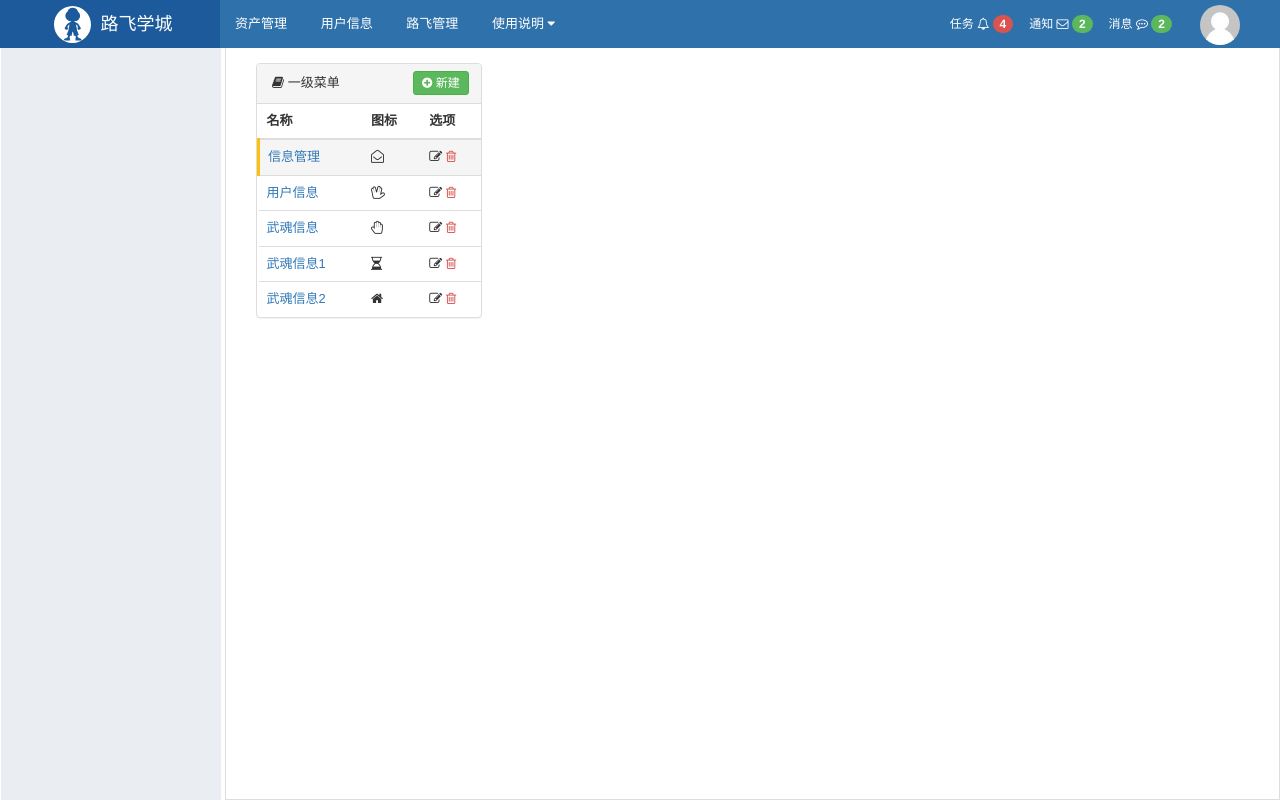
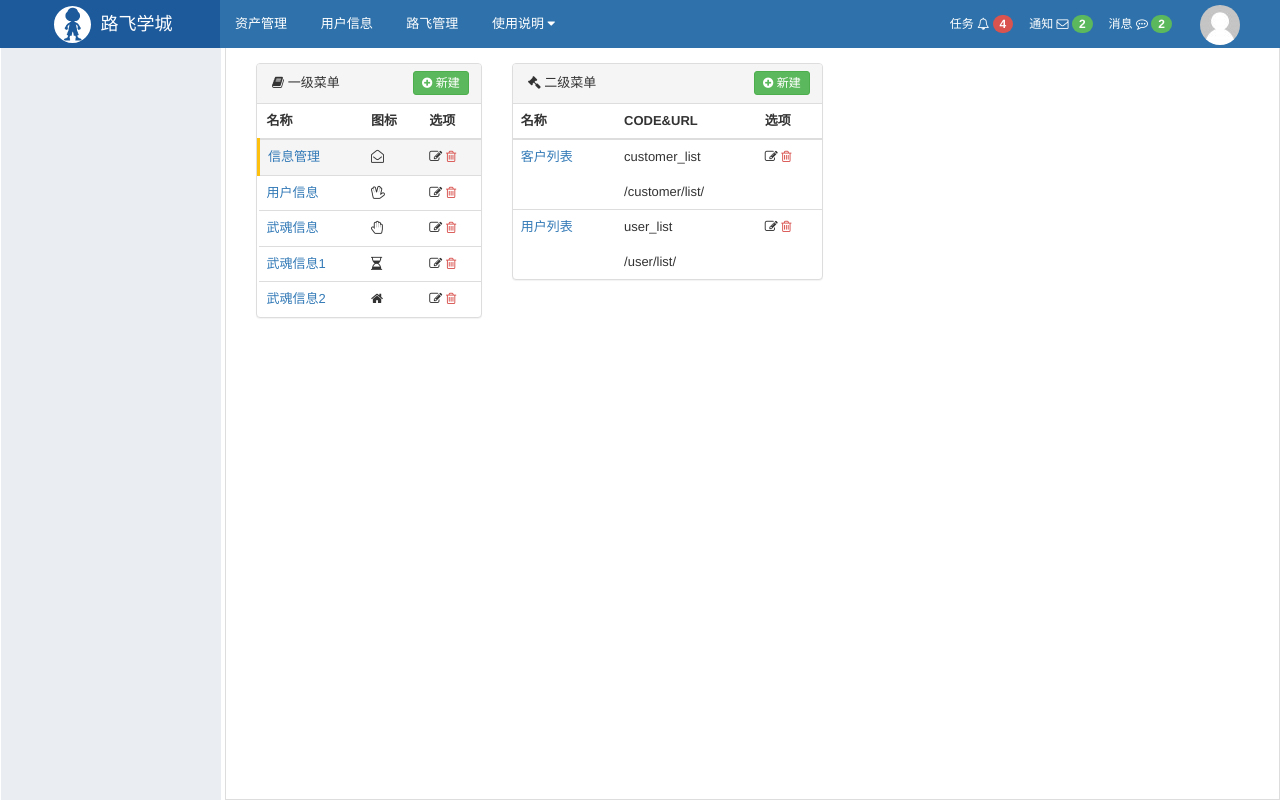
Before and after one commit to lp1506947671/CRM, a Django app: page /rbac/menu/list/?mid=1 in a window 1280 px wide. Run offline with Django 3.2, Linux system fonts and the light colour scheme; data comes from the database, SQL or seed files in the repository; both versions use the stored data as it was after the commit; some libraries are stand-ins or nearby versions.

Commit message:
权限菜单之二级菜单增删改查

```diff
--- a/crm/rbac/forms/menu.py
+++ b/crm/rbac/forms/menu.py
@@ -1,9 +1,11 @@
 #!/usr/bin/env python3
 # -*- coding: utf-8 -*-
 from django import forms
+
 from django.utils.safestring import mark_safe
 
 from rbac import models
+from rbac.forms.base_forms import MyBaseForm
 
 ICON_LIST = [
     ['fa-hand-scissors-o', '<i aria-hidden="true" class="fa fa-hand-scissors-o"></i>'],
@@ -49,3 +51,9 @@ class MenuForm(forms.ModelForm):
             'title': forms.TextInput(attrs={"class": 'form-control'}),
             'icon': forms.RadioSelect(choices=ICON_LIST, attrs={'class': 'clearfix'})
         }
+
+
+class SecondMenuForm(MyBaseForm):
+    class Meta:
+        model = models.Permission
+        exclude = ['pid']
--- a/crm/rbac/templates/menu_list.html
+++ b/crm/rbac/templates/menu_list.html
@@ -34,7 +34,7 @@
                     </thead>
                     <tbody>
                     {% for row in menus %}
-                        <tr class="{% if row.id|safe == menu_id %}active{% endif %}" >
+                        <tr class="{% if row.id|safe == menu_id %}active{% endif %}">
                             <td><a href="?mid={{ row.id }}">{{ row.title }}</a></td>
                             <td><i class="fa {{ row.icon }}" aria-hidden="true"></i></td>
                             <td>
@@ -52,5 +52,54 @@
                 </table>
             </div>
         </div>
+
+        <div class="col-md-4">
+            <div class="panel panel-default">
+                <!-- Default panel contents -->
+                <div class="panel-heading">
+                    <i class="fa fa-gavel" aria-hidden="true"></i> 二级菜单
+                    {% if menu_id %}
+                        <a href="{% memory_url request 'rbac:second_menu_add' menu_id=menu_id %}" class="right btn btn-success btn-xs"
+                           style="padding: 2px 8px;margin: -3px;">
+                            <i class="fa fa-plus-circle" aria-hidden="true"></i>
+                            新建
+                        </a>
+                    {% endif %}
+                </div>
+                <!-- Table -->
+                <table class="table">
+                    <thead>
+                    <tr>
+                        <th>名称</th>
+                        <th>CODE&URL</th>
+                        <th>选项</th>
+                    </tr>
+                    </thead>
+                    <tbody>
+                    {% for row in second_menus %}
+                        <tr class="{% if row.id|safe == second_menu_id %}active{% endif %}">
+                            <td rowspan="2">
+                                <a href="?mid={{ menu_id }}&sid={{ row.id }}">{{ row.title }}</a>
+                            </td>
+                            <td>{{ row.name }}</td>
+                            <td>
+                                <a style="color: #333333" href="{% memory_url request 'rbac:second_menu_edit' pk=row.id %}">
+                                    <i class="fa fa-edit" aria-hidden="true"></i>
+                                </a>
+                                <a style="color: #d9534f;" href="{% memory_url request 'rbac:second_menu_del' pk=row.id %}"><i
+                                        class="fa fa-trash-o"></i></a>
+                            </td>
+                        </tr>
+                        <tr class="{% if row.id|safe == second_menu_id %}active{% endif %}">
+                        <td colspan="2" style="border-top: 0" >{{ row.url }} </td>
+                        </tr>
+                    {% endfor %}
+
+
+                    </tbody>
+                </table>
+            </div>
+        </div>
+
     </div>
 {% endblock %}
--- a/crm/rbac/urls.py
+++ b/crm/rbac/urls.py
@@ -20,4 +20,8 @@ urlpatterns = [
     re_path(r'^menu/add/$', menu.menu_add, name='menu_add'),
     re_path(r'^menu/edit/(?P<pk>\d+)/$', menu.menu_edit, name='menu_edit'),
     re_path(r'^menu/del/(?P<pk>\d+)/$', menu.menu_del, name='menu_del'),
+
+    re_path(r'^second/menu/add/(?P<menu_id>\d+)$', menu.second_menu_add, name='second_menu_add'),
+    re_path(r'^second/menu/edit/(?P<pk>\d+)/$', menu.second_menu_edit, name='second_menu_edit'),
+    re_path(r'^second/menu/del/(?P<pk>\d+)/$', menu.second_menu_del, name='second_menu_del'),
 ]
--- a/crm/rbac/views/menu.py
+++ b/crm/rbac/views/menu.py
@@ -4,40 +4,51 @@ from django.http import HttpResponse
 from django.shortcuts import render, redirect
 from django.urls import reverse
 
-from rbac.forms.menu import MenuForm
-from rbac.models import Menu
+from rbac.forms.menu import MenuForm, SecondMenuForm
+from rbac.models import Menu, Permission
 from rbac.service.urls import memory_reverse
 
 
 def menu_list(request):
     menus = Menu.objects.all()
+    # 用户选择的一级菜单
     menu_id = request.GET.get('mid')
-    return render(request, "menu_list.html", {"menus": menus, "menu_id": menu_id})
+    # 用户选择的二级菜单
+    second_menu_id = request.GET.get('sid')
+    menu_exists = Menu.objects.filter(id=menu_id).exists()
+    menu_id = menu_id if menu_exists else None
+    if menu_id:
+        second_menus = Permission.objects.filter(menu_id=menu_id)
+    else:
+        second_menus = []
+    result = {"menus": menus, "menu_id": menu_id, 'second_menus': second_menus, 'second_menu_id': second_menu_id, }
+
+    return render(request, "menu_list.html", result)
 
 
 def menu_add(request):
     if request.method == "GET":
         menu_form = MenuForm()
-        return render(request, 'role_change.html', {'form': menu_form })
+        return render(request, 'role_change.html', {'form': menu_form})
     menu_form = MenuForm(request.POST)
-    if menu_form .is_valid():
-        menu_form .save()
-        return redirect(memory_reverse(request,"rbac:menu_list"))
-    return render(request, 'rbac/change.html', {'form': menu_form })
+    if menu_form.is_valid():
+        menu_form.save()
+        return redirect(memory_reverse(request, "rbac:menu_list"))
+    return render(request, 'rbac/change.html', {'form': menu_form})
 
 
-def menu_edit(request,pk):
+def menu_edit(request, pk):
     obj = Menu.objects.filter(id=pk).first()
     if not obj:
         return HttpResponse("一级菜单不存在")
     if request.method == "GET":
-        menu_form  = MenuForm(instance=obj)
-        return render(request, "role_change.html", {'form': menu_form })
-    menu_form  = MenuForm(instance=obj, data=request.POST)
-    if menu_form .is_valid():
-        menu_form .save()
+        menu_form = MenuForm(instance=obj)
+        return render(request, "role_change.html", {'form': menu_form})
+    menu_form = MenuForm(instance=obj, data=request.POST)
+    if menu_form.is_valid():
+        menu_form.save()
         return redirect(memory_reverse(request, 'rbac:menu_list'))
-    return render(request, "role_change.html", {"form": menu_form })
+    return render(request, "role_change.html", {"form": menu_form})
 
 
 def menu_del(request, pk):
@@ -48,3 +59,39 @@ def menu_del(request, pk):
     if not obj:
         return HttpResponse("一级菜单不存在")
     return redirect(origin_url)
+
+
+def second_menu_add(request, menu_id):
+    menu_object = Menu.objects.filter(id=menu_id).first()
+    if request.method == "GET":
+        menu_form = SecondMenuForm(initial={'menu': menu_object})
+        return render(request, 'role_change.html', {'form': menu_form})
+    menu_form = SecondMenuForm(request.POST)
+    if menu_form.is_valid():
+        menu_form.save()
+        return redirect(memory_reverse(request, "rbac:menu_list"))
+    return render(request, 'rbac/change.html', {'form': menu_form})
+
+
+def second_menu_edit(request, pk):
+    obj = Permission.objects.filter(id=pk).first()
+    if not obj:
+        return HttpResponse("二级菜单不存在")
+    if request.method == "GET":
+        menu_form = SecondMenuForm(instance=obj)
+        return render(request, "role_change.html", {'form': menu_form})
+    menu_form = SecondMenuForm(instance=obj, data=request.POST)
+    if menu_form.is_valid():
+        menu_form.save()
+        return redirect(memory_reverse(request, 'rbac:menu_list'))
+    return render(request, "role_change.html", {"form": menu_form})
+
+
+def second_menu_del(request, pk):
+    origin_url = memory_reverse(request, 'rbac:menu_list')
+    if request.method == "GET":
+        return render(request, "role_delete.html", {'origin_url ': origin_url})
+    obj = Permission.objects.filter(id=pk).delete()
+    if not obj:
+        return HttpResponse("二级菜单不存在")
+    return redirect(origin_url)
```
Also changed, not shown: crm/rbac/forms/base_forms.py (added, +11 -0 lines), crm/db.sqlite3.
